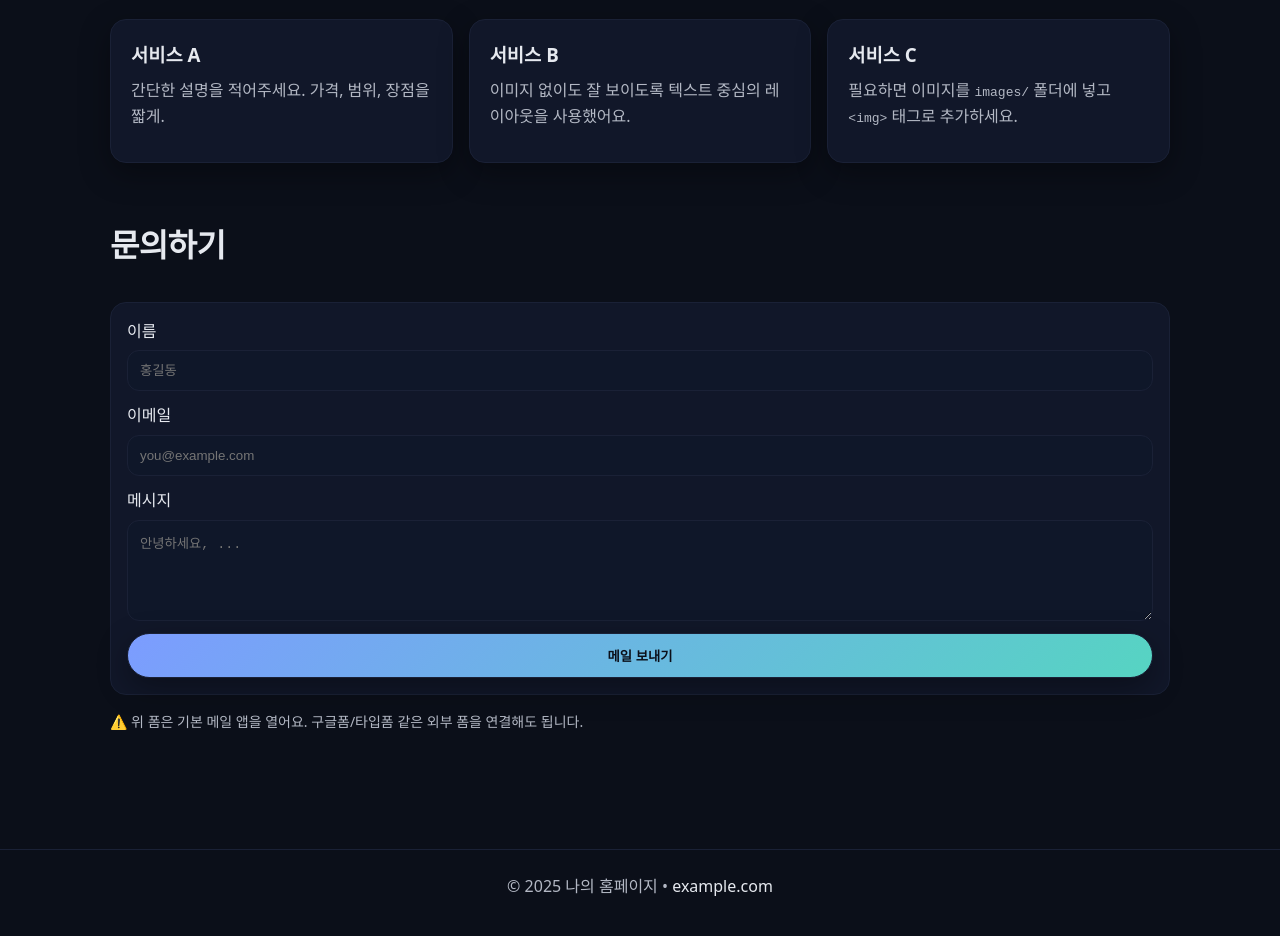
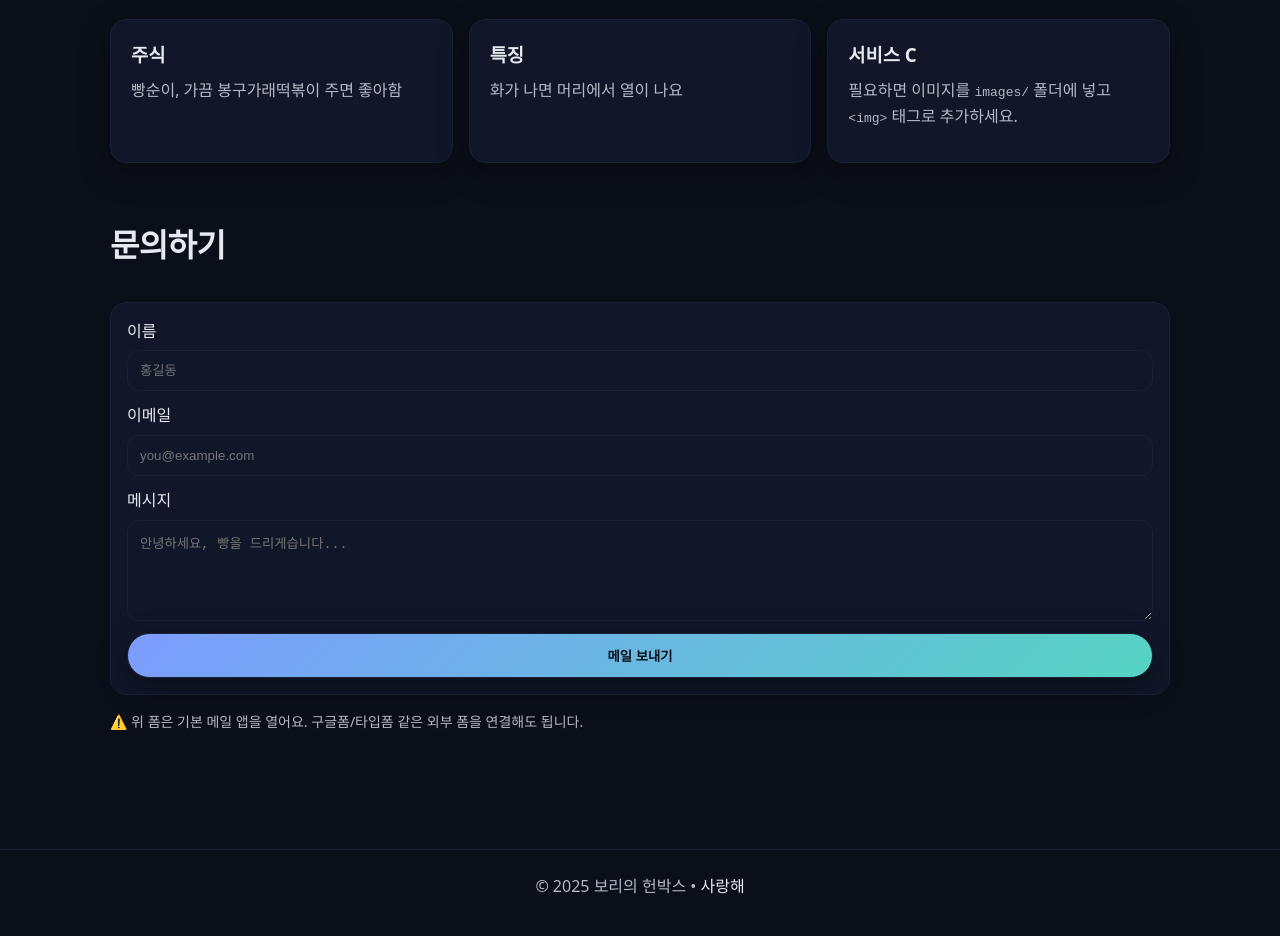
Before and after one commit to hihjchoi/my_webpt, a plain HTML site: page index.html in a window 1280 px wide. Shown: the part 719-1655 px from the top of the page. Drawn offline with Linux system fonts and the light colour scheme; a web font is replaced by a local one.

Commit message:
Update index.html

```diff
--- a/index.html
+++ b/index.html
@@ -23,10 +23,10 @@
 
   <main id="home" class="container">
     <section class="hero">
-      <h1>안뇽~! <span class="accent">보리수수네</span> 홈페이지입니다.</h1>
+      <h1>안뇽~! <span class="accent">보리네 집박스</span> 입니다.</h1>
       <p>이 페이지는 그냥 한번 만들어본 <strong>싸이트</strong>예요.</p>
       <div class="cta">
-        <a class="btn primary" href="#contact">지금 문의하기</a>
+        <a class="btn primary" href="#contact">지금 츄르(빵)주기</a>
         <a class="btn ghost" href="#about">안궁금 안물안궁</a>
       </div>
     </section>
@@ -43,12 +43,12 @@
 
     <section id="work" class="section cards">
       <article class="card">
-        <h3>서비스 A</h3>
-        <p>간단한 설명을 적어주세요. 가격, 범위, 장점을 짧게.</p>
+        <h3>주식</h3>
+        <p>빵순이, 가끔 봉구가래떡볶이 주면 좋아함</p>
       </article>
       <article class="card">
-        <h3>서비스 B</h3>
-        <p>이미지 없이도 잘 보이도록 텍스트 중심의 레이아웃을 사용했어요.</p>
+        <h3>특징</h3>
+        <p>화가 나면 머리에서 열이 나요</p>
       </article>
       <article class="card">
         <h3>서비스 C</h3>
@@ -66,7 +66,7 @@
           <input type="email" name="email" placeholder="you@example.com" required>
         </label>
         <label>메시지
-          <textarea name="message" rows="5" placeholder="안녕하세요, ..."></textarea>
+          <textarea name="message" rows="5" placeholder="안녕하세요, 빵을 드리게습니다..."></textarea>
         </label>
         <button class="btn primary" type="submit">메일 보내기</button>
       </form>
@@ -75,7 +75,7 @@
   </main>
 
   <footer class="site-footer">
-    <p>© <span id="year"></span> 나의 홈페이지 • <a href="https://example.com" target="_blank" rel="noopener">example.com</a></p>
+    <p>© <span id="year"></span> 보리의 헌박스 • <a href="https://example.com" target="_blank" rel="noopener">사랑해</a></p>
   </footer>
 
   <script src="script.js"></script>
```
